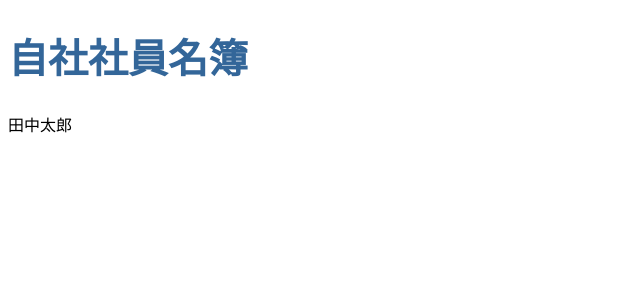
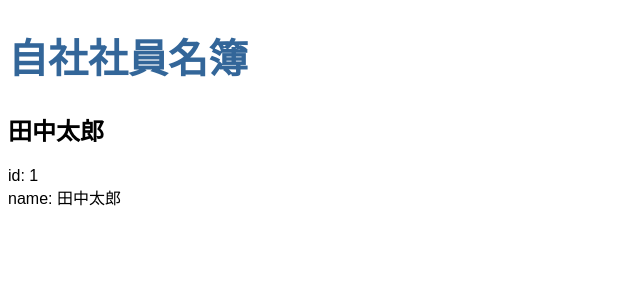
Before and after one commit to masamichan/EmployeeManagement-Angular, an Angular app: page / in a window 1280 px wide. Shown: the top 300 px of the page, without its empty margins (0-640 px from the left). Built offline with nearby package versions, Linux system fonts and the light colour scheme.

Commit message:
社員データの構造を定義

```diff
--- /dev/null
+++ b/src/app/member.ts
@@ -0,0 +1,4 @@
+export interface Member {
+  id: number;
+  name: string;
+}
--- a/src/app/members/members.component.html
+++ b/src/app/members/members.component.html
@@ -1 +1,3 @@
-{{ member }}
+<h2>{{ member.name }}</h2>
+<div><span>id: </span>{{ member.id }}</div>
+<div><span>name: </span>{{ member.name }}</div>
--- a/src/app/members/members.component.ts
+++ b/src/app/members/members.component.ts
@@ -1,4 +1,5 @@
 import { Component, OnInit } from '@angular/core';
+import { Member } from '../member';
 
 @Component({
   selector: 'app-members',
@@ -6,7 +7,10 @@ import { Component, OnInit } from '@angular/core';
   styleUrls: ['./members.component.css'],
 })
 export class MembersComponent implements OnInit {
-  member = '田中太郎';
+  member: Member = {
+    id: 1,
+    name: '田中太郎',
+  };
 
   constructor() {}
 
```
